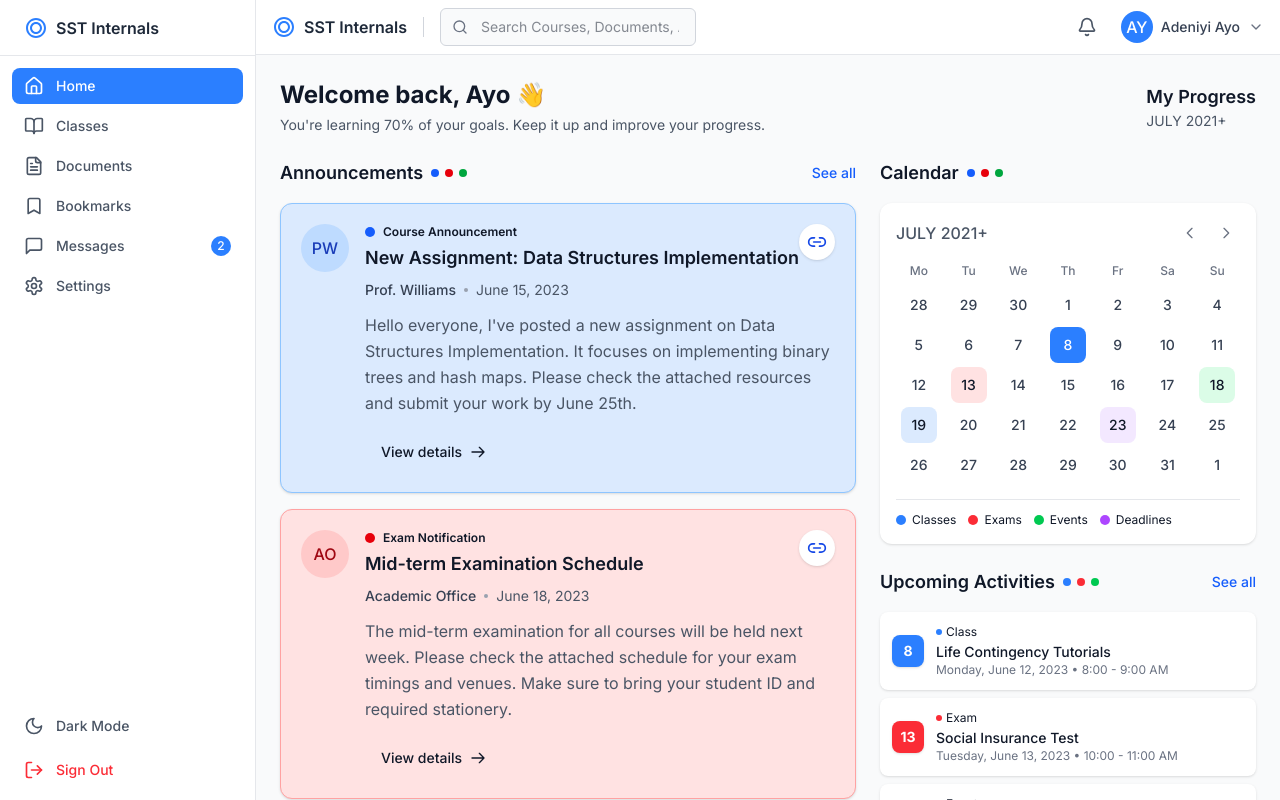
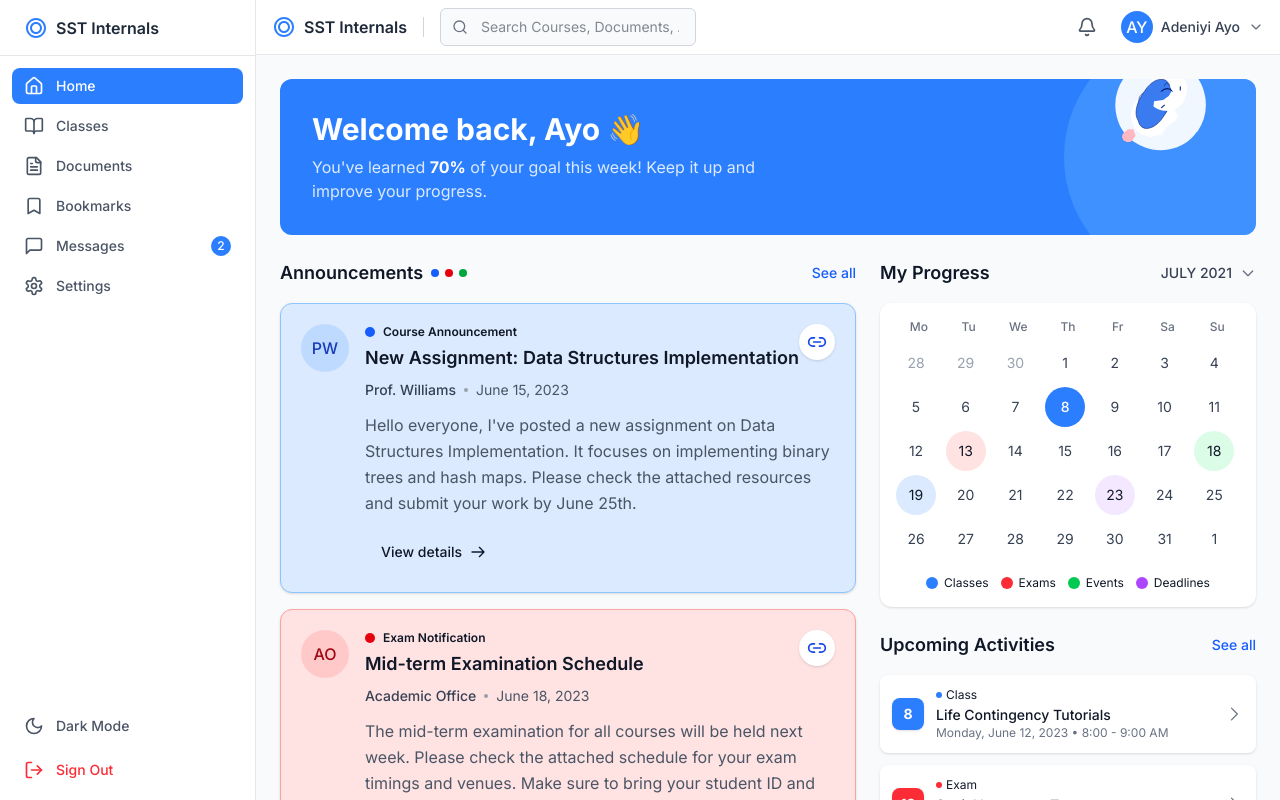
Before and after one commit to Scaler-Innovation-Labs/Scaler-Internal-Tools-Frontend, a Next.js app: page /dashboard in a window 1280 px wide. Built offline with nearby package versions, Linux system fonts and the light colour scheme.

Commit message:
welcome card

```diff
--- a/src/app/(dashboard)/dashboard/page.tsx
+++ b/src/app/(dashboard)/dashboard/page.tsx
@@ -473,22 +473,38 @@ export default function DashboardPage() {
 
       <main className="px-6 py-6">
         <div className="mb-8">
-          <div className="flex flex-wrap items-center justify-between gap-4 mb-6">
-            <div>
-              <h1 className={`text-2xl font-bold ${isDark ? 'text-white' : 'text-gray-900'}`}>
-                Welcome back, Ayo <span className="text-yellow-400">👋</span>
+          {/* Header/Welcome Card */}
+          <div className="relative overflow-hidden bg-blue-500 rounded-xl p-8 mb-6">
+            <div className="flex flex-wrap items-center justify-between gap-4">
+              <div className="relative z-10">
+                <h1 className="text-3xl font-bold text-white mb-2">
+                  Welcome back, Ayo <span className="text-yellow-300">👋</span>
                 </h1>
-              <p className={`text-sm mt-1 ${isDark ? 'text-gray-400' : 'text-gray-600'}`}>
-                You're learning 70% of your goals. Keep it up and improve your progress.
+                <p className="text-blue-100 max-w-md">
+                  You've learned <span className="font-bold text-white">70%</span> of your goal this week!
+                  Keep it up and improve your progress.
                 </p>
               </div>
 
-            <div>
-              <h2 className={`text-lg font-semibold ${isDark ? 'text-white' : 'text-gray-900'}`}>
-                My Progress
-              </h2>
-              <div className={`text-sm ${isDark ? 'text-gray-400' : 'text-gray-600'}`}>
-                {calendarData.month}
+              {/* Decorative Circle & Illustration */}
+              <div className="absolute right-0 top-0 bottom-0 flex items-center justify-center">
+                <div className="relative w-64 h-64">
+                  <div className="absolute inset-0 bg-blue-400 rounded-full opacity-50 translate-x-1/4"></div>
+                  <div className="absolute right-5 top-8 transform -translate-y-1/4">
+                    <svg width="150" height="150" viewBox="0 0 280 280" fill="none" xmlns="http://www.w3.org/2000/svg" className="w-full h-full">
+                      <path d="M206.791 200.046C194.605 217.942 175.54 230.351 153.243 233.855C130.946 237.359 108.031 231.681 90.135 219.494C72.2399 207.308 60.8302 188.243 57.3263 165.946C53.8223 143.649 59.5003 120.734 71.687 102.838C83.8736 84.9426 102.939 73.5329 125.236 70.029C147.533 66.525 170.447 72.203 188.343 84.3896C206.239 96.5762 217.649 115.642 221.153 137.939C224.657 160.236 218.979 183.15 206.791 201.046" fill="#F0F7FF" stroke="#F0F7FF" strokeWidth="3" />
+                      <path d="M82.5 221C84.5 219.5 87.5 216.5 87.5 216.5L92.5 209.5L88.5 197.5L78.5 197.5L73.5 201.5L70.5 204L67.5 208.5L67.5 213.5L70.5 218.5L76.5 221L82.5 221Z" fill="#FFB8C2" />
+                      <path d="M142.5 147.5L154 149L156.5 158L165.5 161L171.5 172L168 181L155.5 189.5L149 195L141.885 207L121 212L104 207L94.5 200L89 192L85.5 183L83.5 173L84.5 163L87.5 154L92.5 146L99.5 138.5L108.5 132L118.5 127.5L129.5 125L138.5 126L142.5 147.5Z" fill="white" />
+                      <path d="M112 155C119.2 155 125 149.2 125 142C125 134.8 119.2 129 112 129C104.8 129 99 134.8 99 142C99 149.2 104.8 155 112 155Z" fill="white" stroke="#001A72" />
+                      <path d="M146.557, 170.907A24, 42 30 0 1 97.3516, 180.907A24, 42 30 0 1 107.352, 129.094A24, 42 30 0 1 156.557, 119.094A24, 42 30 0 1 146.557, 170.907Z" fill="#3A7BEF" stroke="#001A72" />
+                      <path d="M117.5 120.5L119 112L123 105.5L129.5 97.5L138 92L145.5 88.5L154.5 86.5L163.5 87L170.5 89.5L176.5 93.5L181.5 98.5L186 106.5L188 113.5L188.5 124L186.5 135.5L184 142L180 149L174.5 154.5L167.5 159L161 162L153.5 163.5L142 162.5L136 160.5L131 158L126 155L127 145L144 143L154.5 135.5L158.5 128.5L159.5 121.5L157.5 113.5L152.5 105.5L146 102.5L138 101L131 103L126 106L121 109.5L119 113.5L118 118.5L117.5 120.5Z" fill="white" />
+                      <path d="M140.5 126.5C140.5 126.5 145.5 121.5 151.5 121.5C157.5 121.5 161 126.5 161 126.5" stroke="#001A72" strokeWidth="2" strokeLinecap="round" />
+                      <path d="M176 118V124" stroke="#001A72" strokeWidth="2" strokeLinecap="round" />
+                      <path d="M146.5 116C146.5 116 147.5 111 151 111C154.5 111 156 115.5 156 115.5" stroke="#001A72" strokeLinecap="round" />
+                      <path d="M146.5 152.5L141 157" stroke="#001A72" strokeWidth="2" strokeLinecap="round" />
+                    </svg>
+                  </div>
+                </div>
               </div>
             </div>
           </div>
@@ -517,14 +533,19 @@ export default function DashboardPage() {
             </div>
 
             <div className={`lg:col-span-2 ${isDark ? 'text-white' : 'text-gray-900'}`}>
+              <div className="flex flex-col">
+                {/* Calendar Header with Month and Progress title */}
                 <div className="flex items-center justify-between mb-4">
+                  <h3 className={`font-semibold text-lg`}>My Progress</h3>
                   <div className="flex items-center gap-2">
-                  <h3 className={`font-semibold text-lg`}>Calendar</h3>
-                  <div className="flex items-center gap-1.5">
-                    <div className={`h-2 w-2 rounded-full bg-blue-600`}></div>
-                    <div className={`h-2 w-2 rounded-full bg-red-600`}></div>
-                    <div className={`h-2 w-2 rounded-full bg-green-600`}></div>
-                  </div>
+                    <span className={`text-sm font-medium ${isDark ? 'text-gray-300' : 'text-gray-700'}`}>
+                      JULY 2021
+                    </span>
+                    <button className="text-gray-500 dark:text-gray-400">
+                      <svg className="w-4 h-4" fill="none" stroke="currentColor" viewBox="0 0 24 24">
+                        <path strokeLinecap="round" strokeLinejoin="round" strokeWidth="2" d="M19 9l-7 7-7-7"></path>
+                      </svg>
+                    </button>
                   </div>
                 </div>
 
@@ -532,32 +553,58 @@ export default function DashboardPage() {
                 <div className={`rounded-xl p-4 ${
                   isDark ? 'bg-gray-900 border border-gray-800' : 'bg-white shadow-sm'
                 }`}>
-                <div className="flex items-center justify-between mb-4">
-                  <h4 className={`font-medium ${isDark ? 'text-gray-300' : 'text-gray-600'}`}>
-                    {calendarData.month}
-                  </h4>
-                  <div className="flex items-center gap-2">
-                    <button className={`p-1.5 rounded-md ${isDark ? 'hover:bg-gray-800' : 'hover:bg-gray-100'}`}>
-                      <svg className={`h-4 w-4 ${isDark ? 'text-gray-400' : 'text-gray-500'}`} xmlns="http://www.w3.org/2000/svg" fill="none" viewBox="0 0 24 24" stroke="currentColor">
-                        <path strokeLinecap="round" strokeLinejoin="round" strokeWidth={2} d="M15 19l-7-7 7-7" />
-                      </svg>
-                    </button>
-                    <button className={`p-1.5 rounded-md ${isDark ? 'hover:bg-gray-800' : 'hover:bg-gray-100'}`}>
-                      <svg className={`h-4 w-4 ${isDark ? 'text-gray-400' : 'text-gray-500'}`} xmlns="http://www.w3.org/2000/svg" fill="none" viewBox="0 0 24 24" stroke="currentColor">
-                        <path strokeLinecap="round" strokeLinejoin="round" strokeWidth={2} d="M9 5l7 7-7 7" />
-                      </svg>
+                  {/* Days of week header */}
+                  <div className="grid grid-cols-7 gap-1 mb-2">
+                    {['Mo', 'Tu', 'We', 'Th', 'Fr', 'Sa', 'Su'].map((day, idx) => (
+                      <div key={idx} className="text-center">
+                        <div className={`text-xs font-medium ${isDark ? 'text-gray-400' : 'text-gray-500'}`}>
+                          {day}
+                        </div>
+                      </div>
+                    ))}
+                  </div>
+
+                  {/* Calendar grid */}
+                  <div className="grid grid-cols-7 gap-1">
+                    {/* First week - placeholder for previous month */}
+                    {[28, 29, 30, 1, 2, 3, 4].map((date, idx) => {
+                      const isCurrentMonth = date < 10;
+                      const isCurrentDay = date === calendarData.currentDay && isCurrentMonth;
+                      const highlightInfo = calendarData.highlights.find(h => h.date === date);
+                      const isHighlighted = !!highlightInfo;
+                      const type = highlightInfo?.type || "general";
+                      const eventColor = typeColors[type as keyof typeof typeColors];
+
+                      return (
+                        <div key={`week1-${idx}`} className="text-center">
+                          <button
+                            className={`
+                              w-10 h-10 rounded-full flex items-center justify-center text-sm
+                              transition-all duration-200 hover:scale-105
+                              ${isCurrentDay
+                                ? 'bg-blue-500 text-white font-medium'
+                                : isHighlighted
+                                  ? isDark
+                                    ? `${eventColor.bg} text-white`
+                                    : `${eventColor.light} text-gray-900`
+                                  : isCurrentMonth
+                                    ? isDark
+                                      ? 'hover:bg-gray-800 text-gray-200'
+                                      : 'hover:bg-gray-100 text-gray-700'
+                                    : isDark
+                                      ? 'text-gray-600'
+                                      : 'text-gray-400'
+                              }
+                            `}
+                          >
+                            {date}
                           </button>
                         </div>
-                </div>
+                      );
+                    })}
 
-                <div className="grid grid-cols-7 gap-1">
-                  {calendarData.days.map((day, index) => (
-                    <div key={index} className="text-center">
-                      <div className={`text-xs font-medium mb-2 ${isDark ? 'text-gray-400' : 'text-gray-500'}`}>
-                        {day.dayOfWeek}
-                      </div>
-                      <div className="space-y-1">
-                        {day.dates.map((date, dateIndex) => {
+                    {/* Second week */}
+                    {[5, 6, 7, 8, 9, 10, 11].map((date, idx) => {
                       const isCurrentDay = date === calendarData.currentDay;
                       const highlightInfo = calendarData.highlights.find(h => h.date === date);
                       const isHighlighted = !!highlightInfo;
@@ -565,19 +612,19 @@ export default function DashboardPage() {
                       const eventColor = typeColors[type as keyof typeof typeColors];
 
                       return (
-                            <div key={dateIndex} className="flex justify-center">
+                        <div key={`week2-${idx}`} className="text-center">
                           <button
                             className={`
-                                  w-9 h-9 flex items-center justify-center rounded-lg text-sm font-medium
+                              w-10 h-10 rounded-full flex items-center justify-center text-sm
                               transition-all duration-200 hover:scale-105
                               ${isCurrentDay
-                                    ? `${typeColors.instructor.bg} text-white`
+                                ? 'bg-blue-500 text-white font-medium'
                                 : isHighlighted
                                   ? isDark
                                     ? `${eventColor.bg} text-white`
                                     : `${eventColor.light} text-gray-900`
                                   : isDark
-                                        ? 'hover:bg-gray-800 text-gray-300'
+                                    ? 'hover:bg-gray-800 text-gray-200'
                                     : 'hover:bg-gray-100 text-gray-700'
                               }
                             `}
@@ -587,30 +634,126 @@ export default function DashboardPage() {
                         </div>
                       );
                     })}
+
+                    {/* Third week with days 12-18 */}
+                    {[12, 13, 14, 15, 16, 17, 18].map((date, idx) => {
+                      const isCurrentDay = date === calendarData.currentDay;
+                      const highlightInfo = calendarData.highlights.find(h => h.date === date);
+                      const isHighlighted = !!highlightInfo;
+                      const type = highlightInfo?.type || "general";
+                      const eventColor = typeColors[type as keyof typeof typeColors];
+
+                      return (
+                        <div key={`week3-${idx}`} className="text-center">
+                          <button
+                            className={`
+                              w-10 h-10 rounded-full flex items-center justify-center text-sm
+                              transition-all duration-200 hover:scale-105
+                              ${isCurrentDay
+                                ? 'bg-blue-500 text-white font-medium'
+                                : isHighlighted
+                                  ? isDark
+                                    ? `${eventColor.bg} text-white`
+                                    : `${eventColor.light} text-gray-900`
+                                  : isDark
+                                    ? 'hover:bg-gray-800 text-gray-200'
+                                    : 'hover:bg-gray-100 text-gray-700'
+                              }
+                            `}
+                          >
+                            {date}
+                          </button>
                         </div>
+                      );
+                    })}
+
+                    {/* Fourth week with days 19-25 */}
+                    {[19, 20, 21, 22, 23, 24, 25].map((date, idx) => {
+                      const isCurrentDay = date === calendarData.currentDay;
+                      const highlightInfo = calendarData.highlights.find(h => h.date === date);
+                      const isHighlighted = !!highlightInfo;
+                      const type = highlightInfo?.type || "general";
+                      const eventColor = typeColors[type as keyof typeof typeColors];
+
+                      return (
+                        <div key={`week4-${idx}`} className="text-center">
+                          <button
+                            className={`
+                              w-10 h-10 rounded-full flex items-center justify-center text-sm
+                              transition-all duration-200 hover:scale-105
+                              ${isCurrentDay
+                                ? 'bg-blue-500 text-white font-medium'
+                                : isHighlighted
+                                  ? isDark
+                                    ? `${eventColor.bg} text-white`
+                                    : `${eventColor.light} text-gray-900`
+                                  : isDark
+                                    ? 'hover:bg-gray-800 text-gray-200'
+                                    : 'hover:bg-gray-100 text-gray-700'
+                              }
+                            `}
+                          >
+                            {date}
+                          </button>
                         </div>
-                  ))}
+                      );
+                    })}
+
+                    {/* Fifth week */}
+                    {[26, 27, 28, 29, 30, 31, 1].map((date, idx) => {
+                      const isCurrentMonth = date < 32;
+                      const isCurrentDay = date === calendarData.currentDay && isCurrentMonth;
+                      const highlightInfo = calendarData.highlights.find(h => h.date === date);
+                      const isHighlighted = !!highlightInfo;
+                      const type = highlightInfo?.type || "general";
+                      const eventColor = typeColors[type as keyof typeof typeColors];
+
+                      return (
+                        <div key={`week5-${idx}`} className="text-center">
+                          <button
+                            className={`
+                              w-10 h-10 rounded-full flex items-center justify-center text-sm
+                              transition-all duration-200 hover:scale-105
+                              ${isCurrentDay
+                                ? 'bg-blue-500 text-white font-medium'
+                                : isHighlighted && isCurrentMonth
+                                  ? isDark
+                                    ? `${eventColor.bg} text-white`
+                                    : `${eventColor.light} text-gray-900`
+                                  : isCurrentMonth
+                                    ? isDark
+                                      ? 'hover:bg-gray-800 text-gray-200'
+                                      : 'hover:bg-gray-100 text-gray-700'
+                                    : isDark
+                                      ? 'text-gray-600'
+                                      : 'text-gray-400'
+                              }
+                            `}
+                          >
+                            {date}
+                          </button>
+                        </div>
+                      );
+                    })}
                   </div>
 
                   {/* Legend */}
-                <div className="mt-4 pt-3 border-t border-gray-200 dark:border-gray-700">
-                  <div className="flex flex-wrap items-center gap-3">
+                  <div className="flex flex-wrap items-center justify-center gap-3 mt-4 text-xs">
                     <div className="flex items-center gap-1.5">
-                      <div className={`h-2.5 w-2.5 rounded-full ${typeColors.instructor.bg}`}></div>
-                      <span className="text-xs">Classes</span>
+                      <div className="h-3 w-3 rounded-full bg-blue-500"></div>
+                      <span>Classes</span>
                     </div>
                     <div className="flex items-center gap-1.5">
-                      <div className={`h-2.5 w-2.5 rounded-full ${typeColors.exam.bg}`}></div>
-                      <span className="text-xs">Exams</span>
+                      <div className="h-3 w-3 rounded-full bg-red-500"></div>
+                      <span>Exams</span>
                     </div>
                     <div className="flex items-center gap-1.5">
-                      <div className={`h-2.5 w-2.5 rounded-full ${typeColors.club.bg}`}></div>
-                      <span className="text-xs">Events</span>
+                      <div className="h-3 w-3 rounded-full bg-green-500"></div>
+                      <span>Events</span>
                     </div>
                     <div className="flex items-center gap-1.5">
-                      <div className={`h-2.5 w-2.5 rounded-full ${typeColors.admin.bg}`}></div>
-                      <span className="text-xs">Deadlines</span>
-                    </div>
+                      <div className="h-3 w-3 rounded-full bg-purple-500"></div>
+                      <span>Deadlines</span>
                     </div>
                   </div>
                 </div>
@@ -618,20 +761,13 @@ export default function DashboardPage() {
                 {/* Upcoming Activities */}
                 <div className="mt-6">
                   <div className="flex items-center justify-between mb-4">
-                  <div className="flex items-center gap-2">
                     <h3 className={`font-semibold text-lg`}>Upcoming Activities</h3>
-                    <div className="flex items-center gap-1.5">
-                      <div className={`h-2 w-2 rounded-full ${typeColors.instructor.bg}`}></div>
-                      <div className={`h-2 w-2 rounded-full ${typeColors.exam.bg}`}></div>
-                      <div className={`h-2 w-2 rounded-full ${typeColors.club.bg}`}></div>
-                    </div>
-                  </div>
                     <Link href="#" className={`text-sm font-medium ${isDark ? 'text-blue-400 hover:text-blue-300' : 'text-blue-600 hover:text-blue-800'} transition-colors`}>
                       See all
                     </Link>
                   </div>
 
-                <div className="space-y-2">
+                  <div className="space-y-3">
                     {upcomingActivities.slice(0, 3).map((activity) => {
                       const eventColor = typeColors[activity.type as keyof typeof typeColors];
 
@@ -669,10 +805,14 @@ export default function DashboardPage() {
                                 {activity.time}
                               </p>
                             </div>
+                            <svg className={`h-5 w-5 ${isDark ? 'text-gray-400' : 'text-gray-500'}`} xmlns="http://www.w3.org/2000/svg" fill="none" viewBox="0 0 24 24" stroke="currentColor">
+                              <path strokeLinecap="round" strokeLinejoin="round" strokeWidth={1.5} d="M9 5l7 7-7 7" />
+                            </svg>
                           </div>
                         </Link>
                       );
                     })}
+                  </div>
                 </div>
               </div>
             </div>
```
Lines whose indentation alone changed are shown as unchanged.
